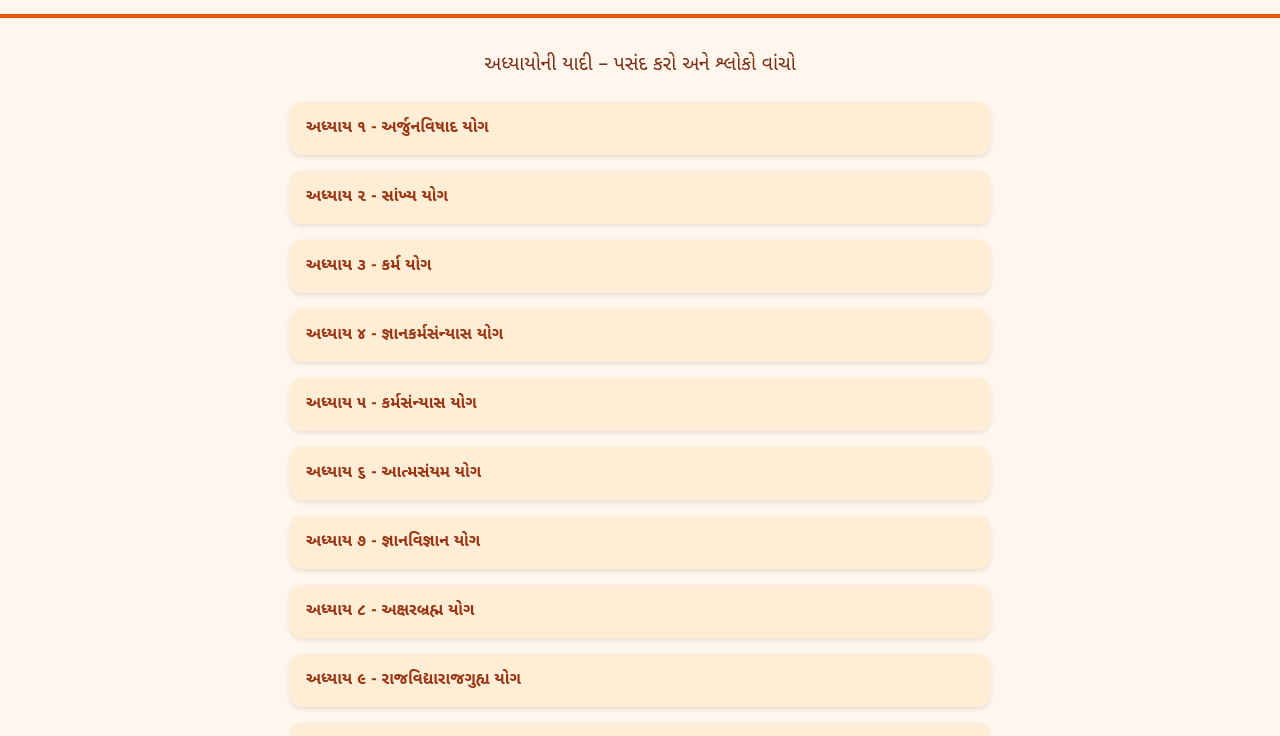
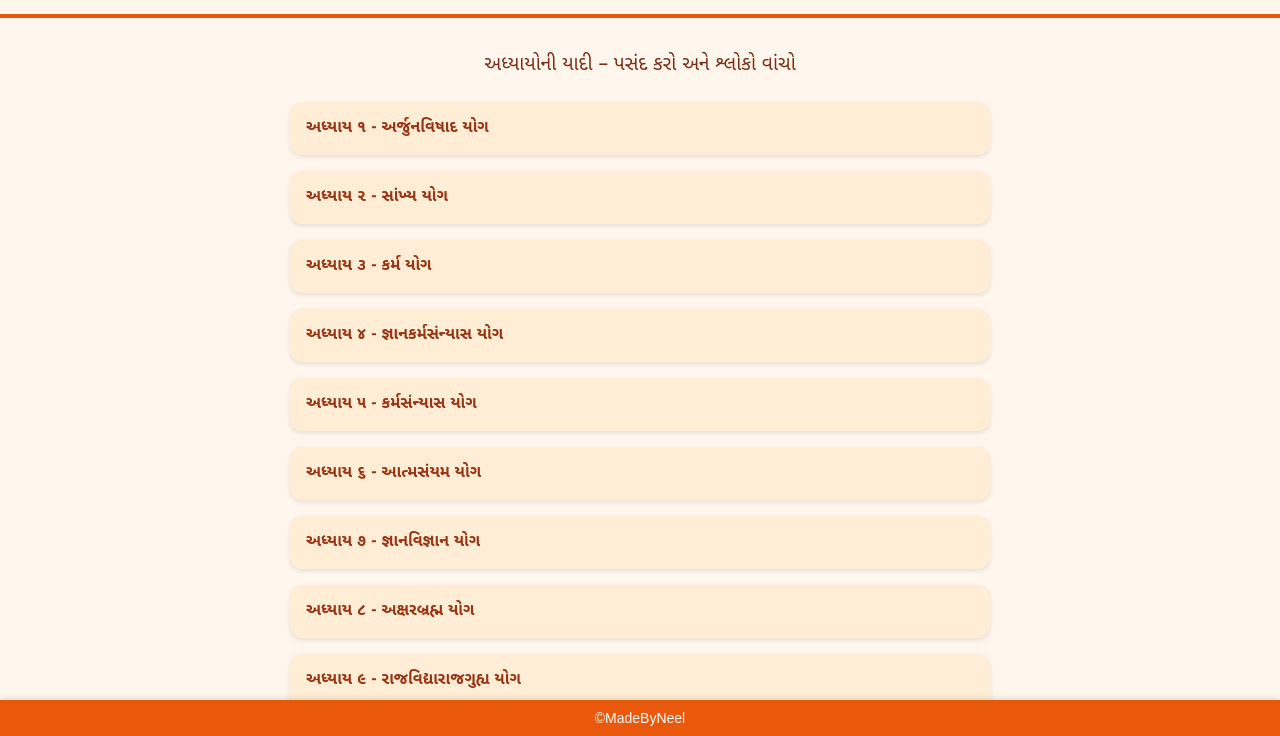
Before and after one commit to Neel-H-Prajapati/bhagvad-geeta, a plain HTML site: page index.html in a window 1280 px wide. Shown: the part 61-797 px from the top of the page. Drawn offline with Linux system fonts and the light colour scheme.

Commit message:
added footer

```diff
--- a/index.html
+++ b/index.html
@@ -75,6 +75,9 @@
       <div id="slok-content" class="chapter-content" style="display: none;"></div>
     </div>
   </main>
+  <footer class="footer">
+  ©MadeByNeel
+</footer>
 
   <script>
        window.addEventListener('load', function () {
--- a/style.css
+++ b/style.css
@@ -3,6 +3,7 @@ body {
   color: #7c2d12;
   font-family: 'Noto Sans Gujarati', sans-serif;
   margin: 0;
+   padding-bottom: 100px;
 }
 
 .header {
@@ -116,3 +117,15 @@ body {
 .back-button:hover {
   background-color: #c2410c;
 }
+.footer {
+  position: fixed;
+  bottom: 0;
+  width: 100%;
+  background-color: #ea580c;
+  color: white;
+  text-align: center;
+  padding: 10px 0;
+  font-size: 14px;
+  z-index: 1000;
+  box-shadow: 0 -2px 5px rgba(0,0,0,0.1);
+}
```
